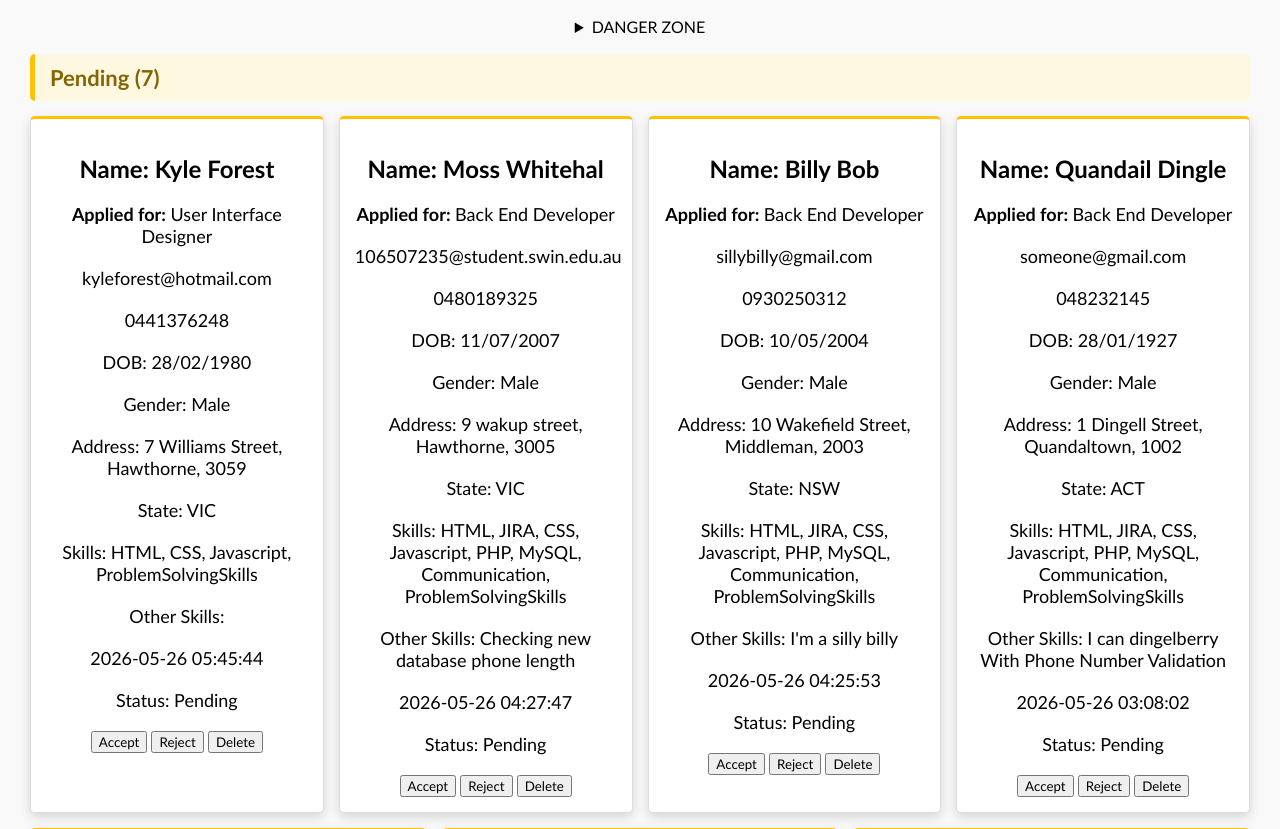
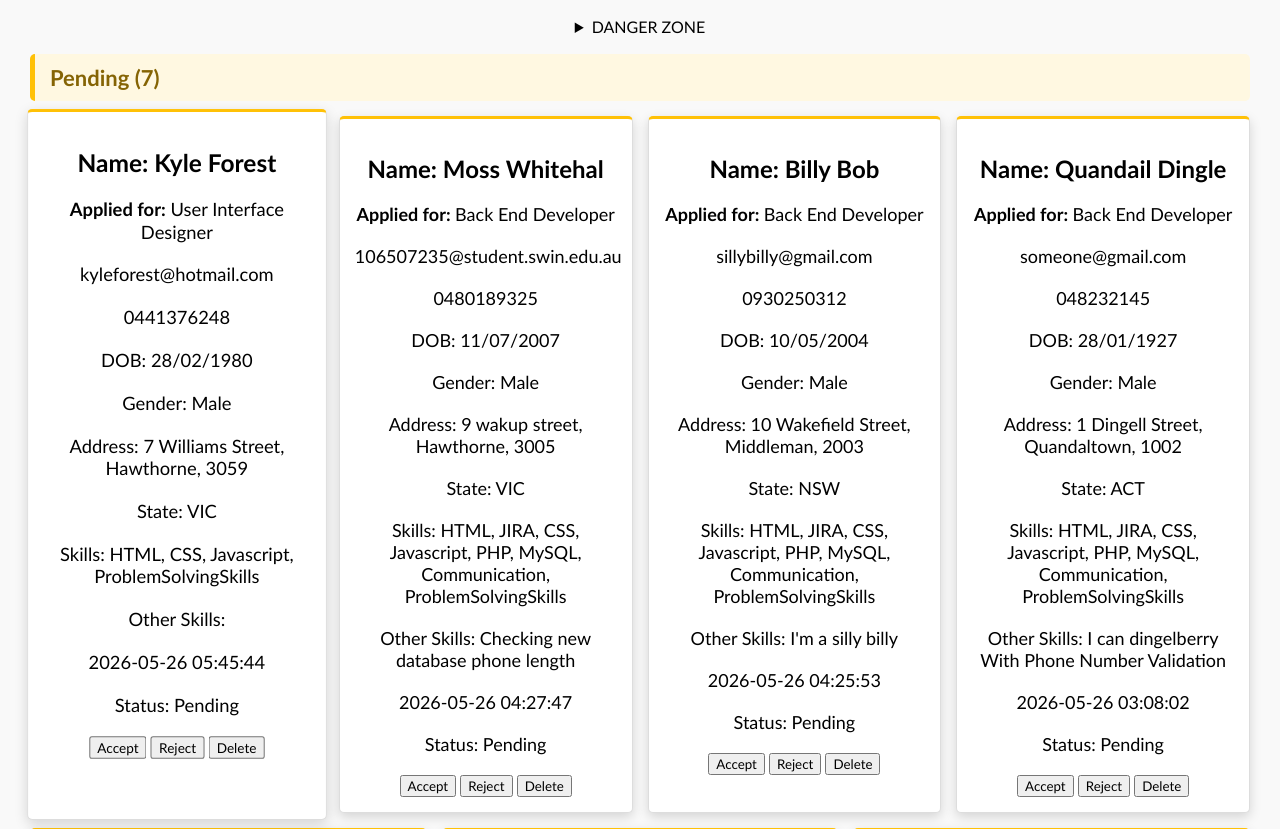
Before and after one commit to Reave2323/WTPGroup05Part2, a PHP site: page /WTP/manage.php in a window 1280 px wide, with the pointer over the restyled element. Shown: the part 215-1044 px from the top of the page. Run offline with PHP 8.4, Linux system fonts and the light colour scheme; a user stored in the database is signed in; data comes from the database, SQL or seed files in the repository.

Commit message:
added hover for cards

```diff
--- a/style/manage.css
+++ b/style/manage.css
@@ -112,6 +112,9 @@ body {
 	text-align: left;
 	transition: transform 0.2s ease;
 }
+.application-card:hover {
+    transform: scale(1.02);
+}
 
 .application-card.pending {
 	border-top: 3px solid #ffc107;
```
